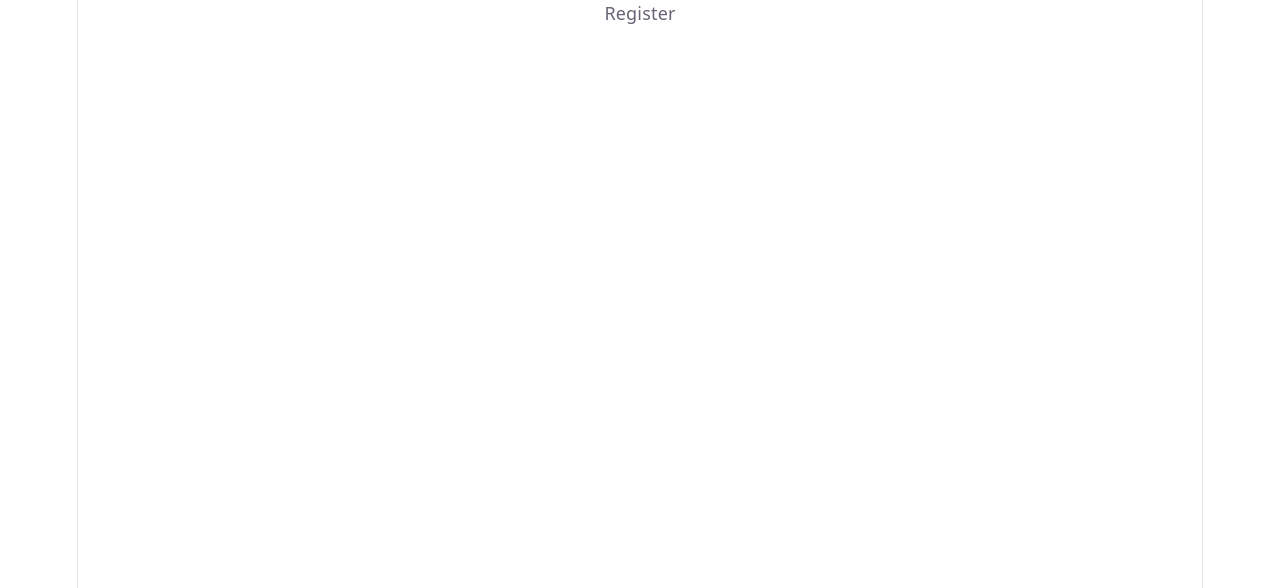
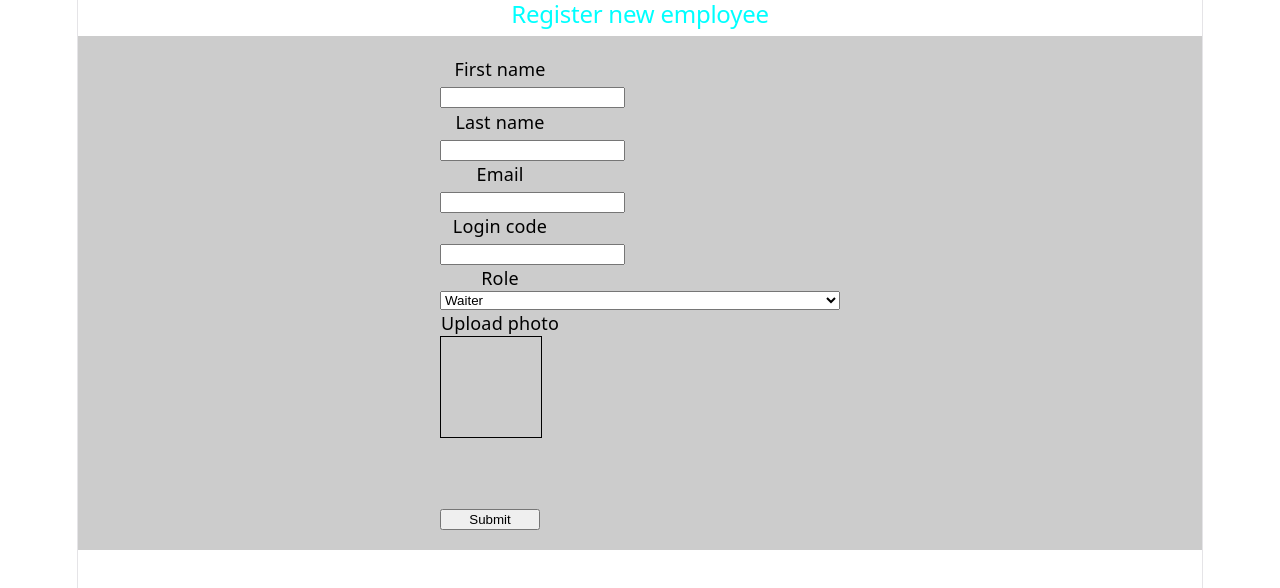
Before and after one commit to OuailT/booking_app, a React (Vite) app in the folder client/: page /register in a window 1280 px wide. Shown: the top 588 px of the page. Built offline with nearby package versions, Linux system fonts and the light colour scheme.

Commit message:
created register page

```diff
--- a/client/src/pages/Register.tsx
+++ b/client/src/pages/Register.tsx
@@ -1,9 +1,99 @@
+import "../styles/Register.css";
+import { useState, useRef } from "react";
+import type { Role } from "../types";
+
 function Register() {
-    return(
-        <>
-            Register
-        </>
-    )
+  const [firstName, setFirstName] = useState<string>("");
+  const [lastName, setLastName] = useState<string>("");
+  const [email, setEmail] = useState<string>("");
+  const [loginCode, setLoginCode] = useState<string>("");
+  const [role, setRole] = useState<Role>("waiter");
+  const [photo, setPhoto] = useState<File | null>(null);
+  const photoInputRef = useRef<HTMLInputElement | null>(null);
+
+  const handlePhotoChange = (e: React.ChangeEvent<HTMLInputElement>) => {
+    if (e.target.files && e.target.files.length > 0) {
+      setPhoto(e.target.files[0]);
+    }
+  };
+
+  const choosePhoto = () => {
+    photoInputRef.current?.click();
+  };
+
+  const handleSubmit = () => {
+    // send data to backend
+  };
+
+  return (
+    <div className="register">
+      <h2>Register new employee</h2>
+      <div className="login-form">
+        <form>
+          <label>
+            First name
+            <input
+              type="text"
+              value={firstName}
+              onChange={(e) => setFirstName(e.target.value)}
+              required
+            />
+          </label>
+          <label>
+            Last name
+            <input
+              type="text"
+              value={lastName}
+              onChange={(e) => setLastName(e.target.value)}
+              required
+            />
+          </label>
+          <label>
+            Email
+            <input
+              type="email"
+              value={email}
+              onChange={(e) => setEmail(e.target.value)}
+              required
+            />
+          </label>
+          <label>
+            Login code
+            <input
+              type="text"
+              value={loginCode}
+              onChange={(e) => setLoginCode(e.target.value)}
+              required
+            />
+          </label>
+          <label htmlFor="role">Role</label>
+          <select
+            id="role"
+            name="role"
+            value={role}
+            onChange={(e) => setRole(e.target.value as Role)}
+            required
+          >
+            <option value="waiter">Waiter</option>
+            <option value="runner">Runner</option>
+            <option value="head-waiter">Head waiter</option>
+          </select>
+          <label htmlFor="photo">Upload photo</label>
+          <div className="employee-photo" onClick={choosePhoto}>
+            {photo && <img src={URL.createObjectURL(photo)} alt="preview" />}
+          </div>
+          <input
+            style={{ visibility: "hidden" }}
+            type="file"
+            onChange={handlePhotoChange}
+            ref={photoInputRef}
+          />
+
+          <button onClick={handleSubmit}>Submit</button>
+        </form>
+      </div>
+    </div>
+  );
 }
 
 export default Register;
--- a/client/src/styles/Register.css
+++ b/client/src/styles/Register.css
@@ -0,0 +1,18 @@
+.register h2 {
+  color: aqua;
+}
+
+.employee-photo {
+  width: 100%;
+  max-width: 100px;
+  height: auto;
+  border: 1px solid #000;
+  aspect-ratio: 1 / 1;
+  object-fit: cover;
+  object-position: center;
+}
+
+.employee-photo img {
+  max-width: 100%;
+  height: auto;
+}
--- a/client/src/types/index.tsx
+++ b/client/src/types/index.tsx
@@ -0,0 +1 @@
+export type Role = "runner" | "waiter" | "head-waiter";
```
